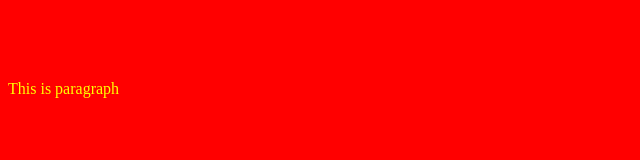
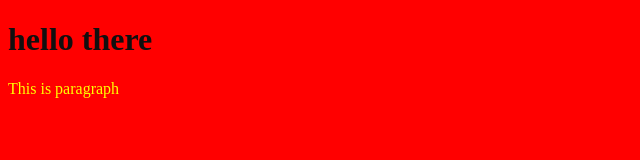
Before and after one commit to Noel189/gitProject, a plain HTML site: page index.html in a window 1280 px wide. Shown: the whole page, without its empty margins (0-640 px from the left). Drawn offline with Linux system fonts and the light colour scheme.

Commit message:
modified style sheet

```diff
--- a/style.css
+++ b/style.css
@@ -2,7 +2,7 @@
     background-color: red;
 }
 h1{
-    color: red;
+    color: rgb(17, 15, 15);
 }
 p{
     color: yellow;
```
